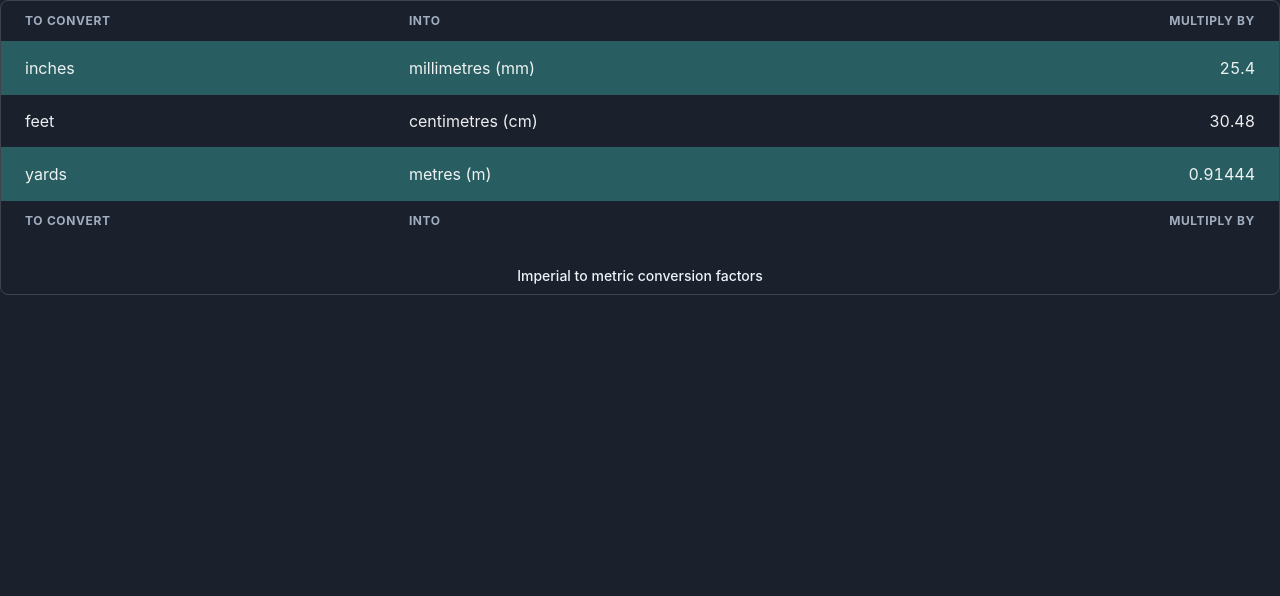
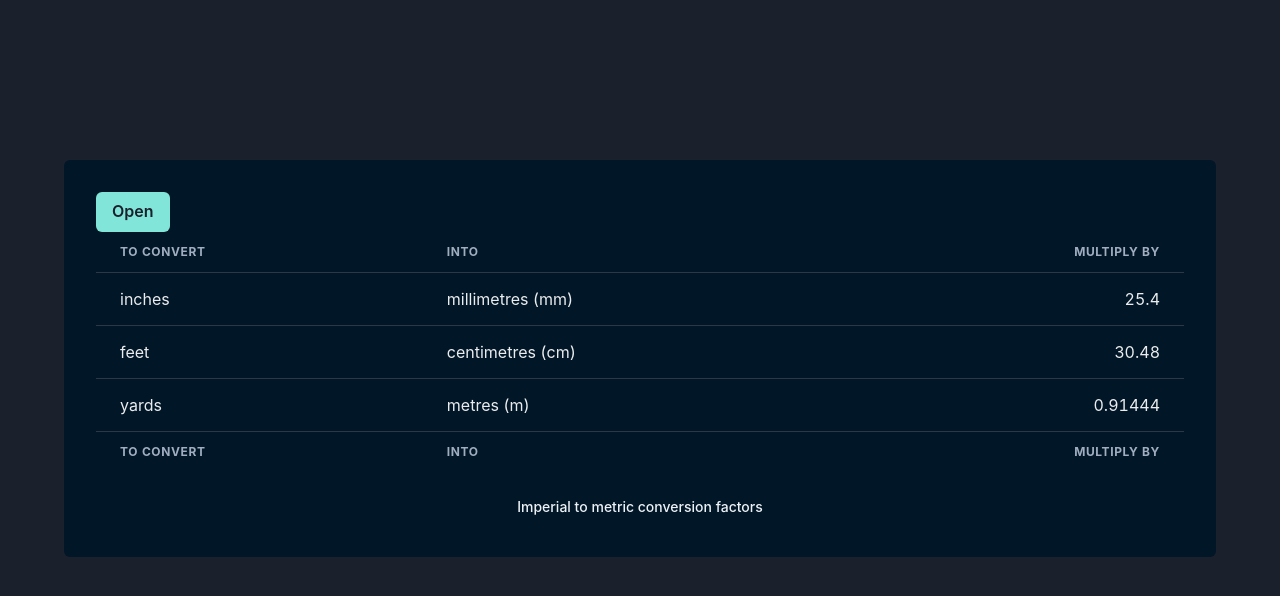
Before and after one commit to Juan7diaz/Web-API-Prueba, a React (Vite) app in the folder frontend/: page /orders in a window 1280 px wide. Shown: the top 596 px of the page. Built offline with nearby package versions, Linux system fonts and the light colour scheme.

Commit message:
feat: add AppLayout

```diff
--- a/frontend/src/ShoppyApp.jsx
+++ b/frontend/src/ShoppyApp.jsx
@@ -1,7 +1,12 @@
+import { AppLayout } from './layout/AppLayout'
 import { AppRouter } from './router/AppRouter'
 
 function ShoppyApp() {
-  return <AppRouter />
+  return (
+    <AppLayout>
+      <AppRouter />
+    </AppLayout>
+  )
 }
 
 export default ShoppyApp
--- a/frontend/src/layout/Applayout.jsx
+++ b/frontend/src/layout/Applayout.jsx
@@ -0,0 +1,14 @@
+import { Box } from '@chakra-ui/react'
+import PropTypes from 'prop-types'
+
+export const AppLayout = ({ children }) => {
+  return (
+    <Box bg='background' ml='5%' mr='5%' mt='10rem' p='2rem' borderRadius='md'>
+      {children}
+    </Box>
+  )
+}
+
+AppLayout.propTypes = {
+  children: PropTypes.element.isRequired,
+}
--- a/frontend/src/pages/OrdersPage.jsx
+++ b/frontend/src/pages/OrdersPage.jsx
@@ -1,22 +1,31 @@
 import {
-  Center,
-  Box,
+  Button,
+  Drawer,
+  DrawerBody,
+  DrawerCloseButton,
+  DrawerContent,
+  DrawerFooter,
+  DrawerHeader,
+  DrawerOverlay,
+  Input,
   Table,
-  Thead,
-  Tbody,
-  Tfoot,
-  Tr,
-  Th,
-  Td,
   TableCaption,
   TableContainer,
+  Tbody,
+  Td,
+  Tfoot,
+  Th,
+  Thead,
+  Tr,
+  useDisclosure,
 } from '@chakra-ui/react'
 
 export const OrdersPage = () => {
   return (
-    <Box minW='md' borderWidth='1px' borderRadius='lg' overflow='hidden'>
+    <>
+      <DrawerExample />
       <TableContainer>
-        <Table variant='striped' colorScheme='teal'>
+        <Table variant='simple'>
           <TableCaption>Imperial to metric conversion factors</TableCaption>
           <Thead>
             <Tr>
@@ -51,6 +60,36 @@
           </Tfoot>
         </Table>
       </TableContainer>
-    </Box>
+    </>
   )
 }
+
+function DrawerExample() {
+  const { isOpen, onOpen, onClose } = useDisclosure()
+
+  return (
+    <>
+      <Button colorScheme='teal' onClick={onOpen}>
+        Open
+      </Button>
+      <Drawer isOpen={isOpen} placement='right' onClose={onClose}>
+        <DrawerOverlay />
+        <DrawerContent>
+          <DrawerCloseButton />
+          <DrawerHeader>Create your account</DrawerHeader>
+
+          <DrawerBody>
+            <Input placeholder='Type here...' />
+          </DrawerBody>
+
+          <DrawerFooter>
+            <Button variant='outline' mr={3} onClick={onClose}>
+              Cancel
+            </Button>
+            <Button colorScheme='blue'>Save</Button>
+          </DrawerFooter>
+        </DrawerContent>
+      </Drawer>
+    </>
+  )
+}
--- a/frontend/src/style/theme.js
+++ b/frontend/src/style/theme.js
@@ -6,7 +6,7 @@
 }
 
 const colors = {
-  background: '#FFE789',
+  background: '#011627',
   text: '#f0f',
 }
 
```
